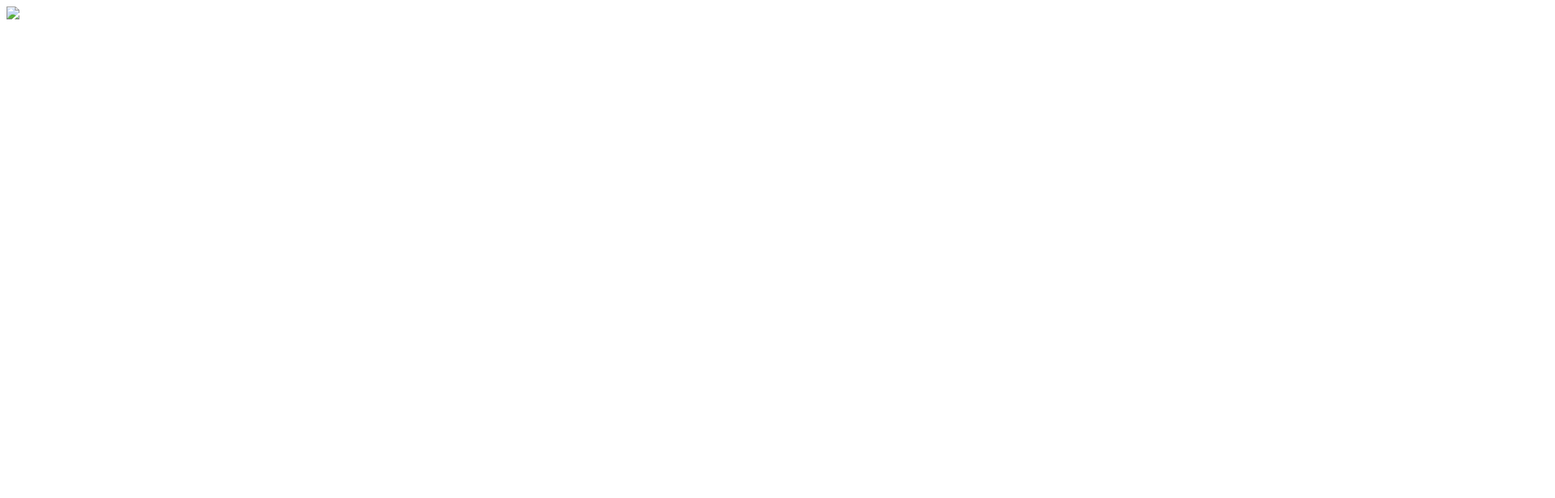
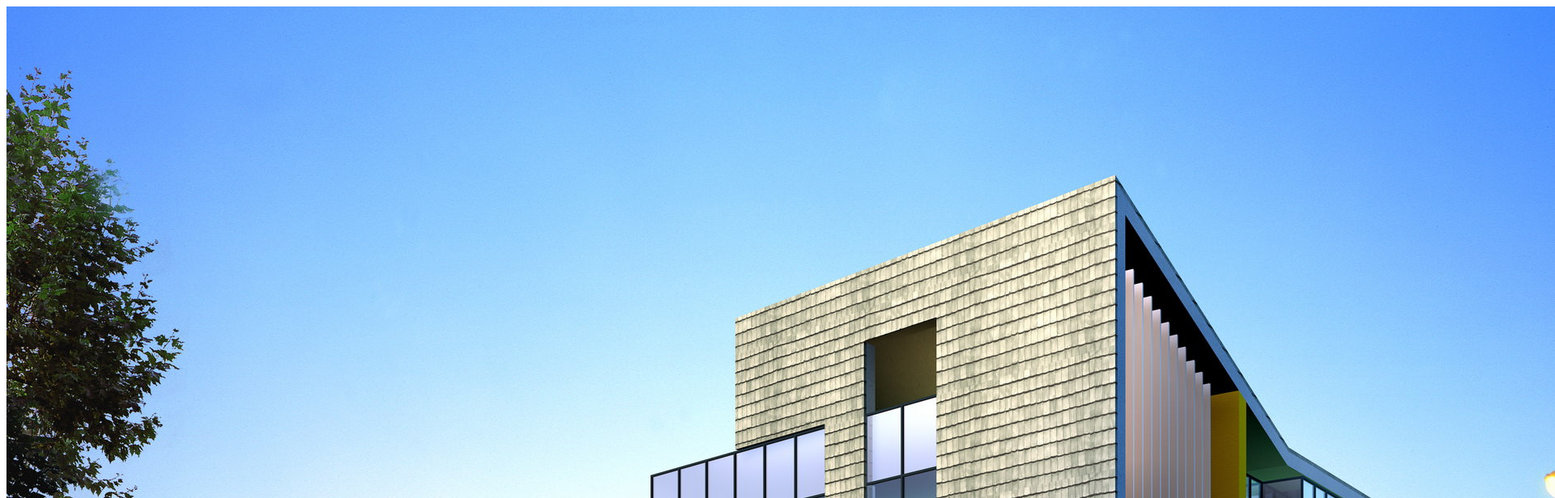
Before and after one commit to NeerajGaur11/neeraj-interactionStudioTest2, a plain HTML site: page newPage1.htm in a window 1280 px wide. Shown: the top 616 px of the page at 81% size, 1920 px wide, since content can reach past the window. Drawn offline with Linux system fonts and the light colour scheme.

Commit message:
Update newPage1.htm

```diff
--- a/newPage1.htm
+++ b/newPage1.htm
@@ -9,6 +9,6 @@
     <title>Document</title>
 </head>
 <body>
-    <img src="image/about-images-2.jpg">
+    <img src="images/about-images-2.jpg">
 </body>
 </html>
```
